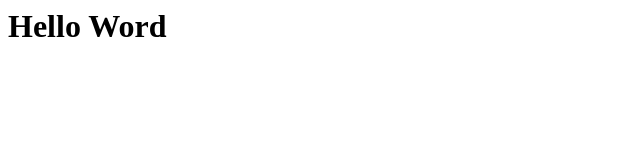
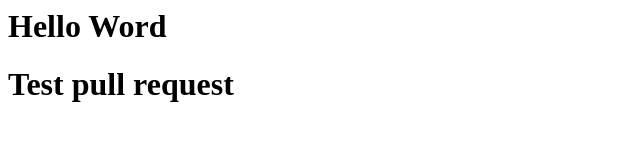
Before and after one commit to Media-Learn/fromtst-media, a plain HTML site: page index.html in a window 1280 px wide. Shown: the whole page, without its empty margins (0-640 px from the left). Drawn offline with Linux system fonts and the light colour scheme.

Commit message:
add h1 tage
add h1 for test pull request

```diff
--- a/index.html
+++ b/index.html
@@ -1 +1,2 @@
 <h1>Hello Word</h1>
+<h1>Test pull request</h1>
```
